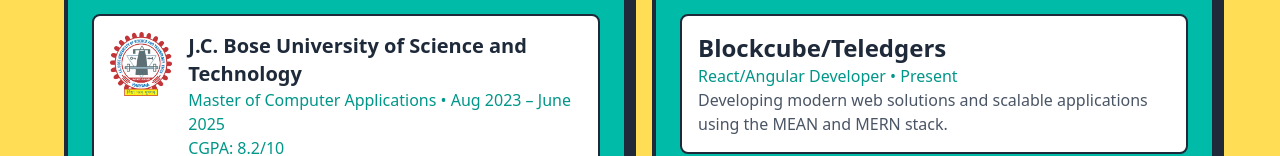
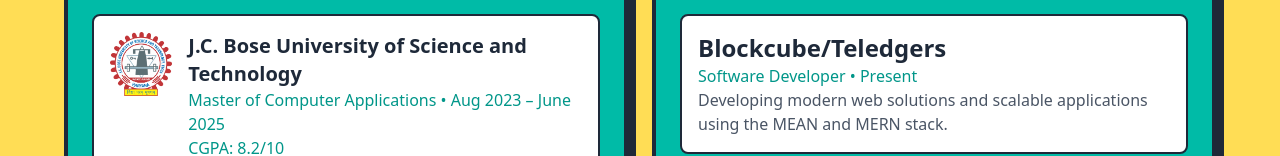
Before and after one commit to vinayrajput21/vinay_Portfolio, a React (Vite) app in the folder UI/: page /about in a window 1280 px wide. Shown: the part 582-738 px from the top of the page. Built offline with nearby package versions, Linux system fonts and the light colour scheme.

Commit message:
about update

```diff
--- a/UI/src/Pages/AboutMe.jsx
+++ b/UI/src/Pages/AboutMe.jsx
@@ -122,7 +122,7 @@ function AboutMe() {
                   <h3 className="text-gray-800 text-lg sm:text-xl lg:text-2xl font-bold">
                     Blockcube/Teledgers
                   </h3>
-                  <p className="text-teal-600 font-medium text-sm sm:text-base">React/Angular Developer • Present</p>
+                  <p className="text-teal-600 font-medium text-sm sm:text-base">Software Developer • Present</p>
                   <p className="text-gray-600 text-sm sm:text-base">
                     Developing modern web solutions and scalable applications using the MEAN and MERN stack.
                   </p>
```
